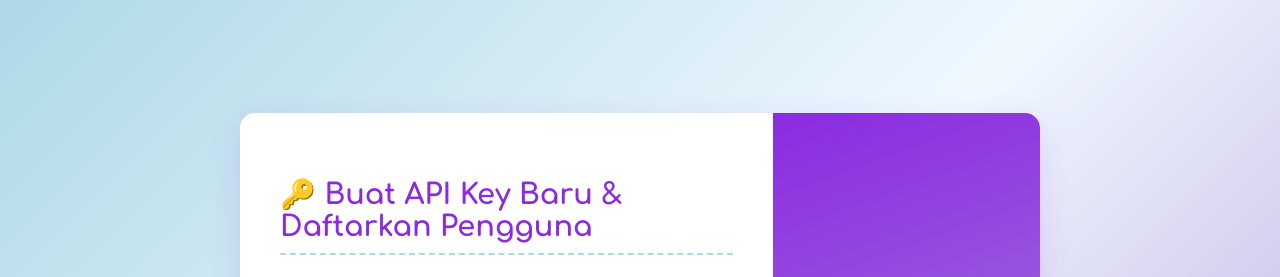
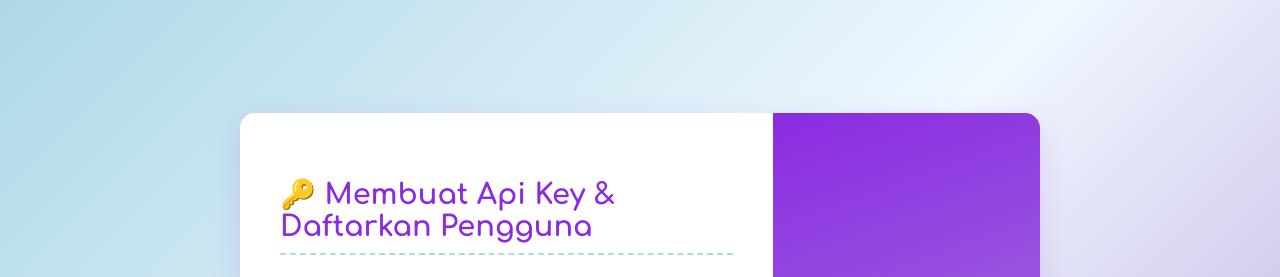
Before and after one commit to ibnatysalsabila/047_APIKeyGenerator, a website: page public/index.html in a window 1280 px wide. Shown: the top 277 px of the page. Drawn offline with Linux system fonts and the light colour scheme.

Commit message:
membuat judul api key

```diff
--- a/public/index.html
+++ b/public/index.html
@@ -213,7 +213,7 @@
     <div class="main-container">
 
         <div class="content-panel">
-            <h2>🔑 Buat API Key Baru & Daftarkan Pengguna</h2>
+            <h2>🔑 Membuat Api Key & Daftarkan Pengguna</h2>
 
             <div id="key-generator-form">
 
@@ -275,7 +275,6 @@
 
             let createdUserId = null;
 
-            // 1. Simpan User (Dapatkan user_id)
             try {
                 const userRes = await fetch('/save-user', {
                     method: "POST",
@@ -315,7 +314,6 @@
                     textarea.value = keyData.apiKey;
                     alert(`✅ API Key berhasil dibuat & Pengguna Berhasil Didaftarkan!\nKey: ${keyData.apiKey}`);
                     setButtonsActive(true);
-                    // Bersihkan field
                     document.getElementById("f_name").value = '';
                     document.getElementById("l_name").value = '';
                     document.getElementById("email").value = '';
```
